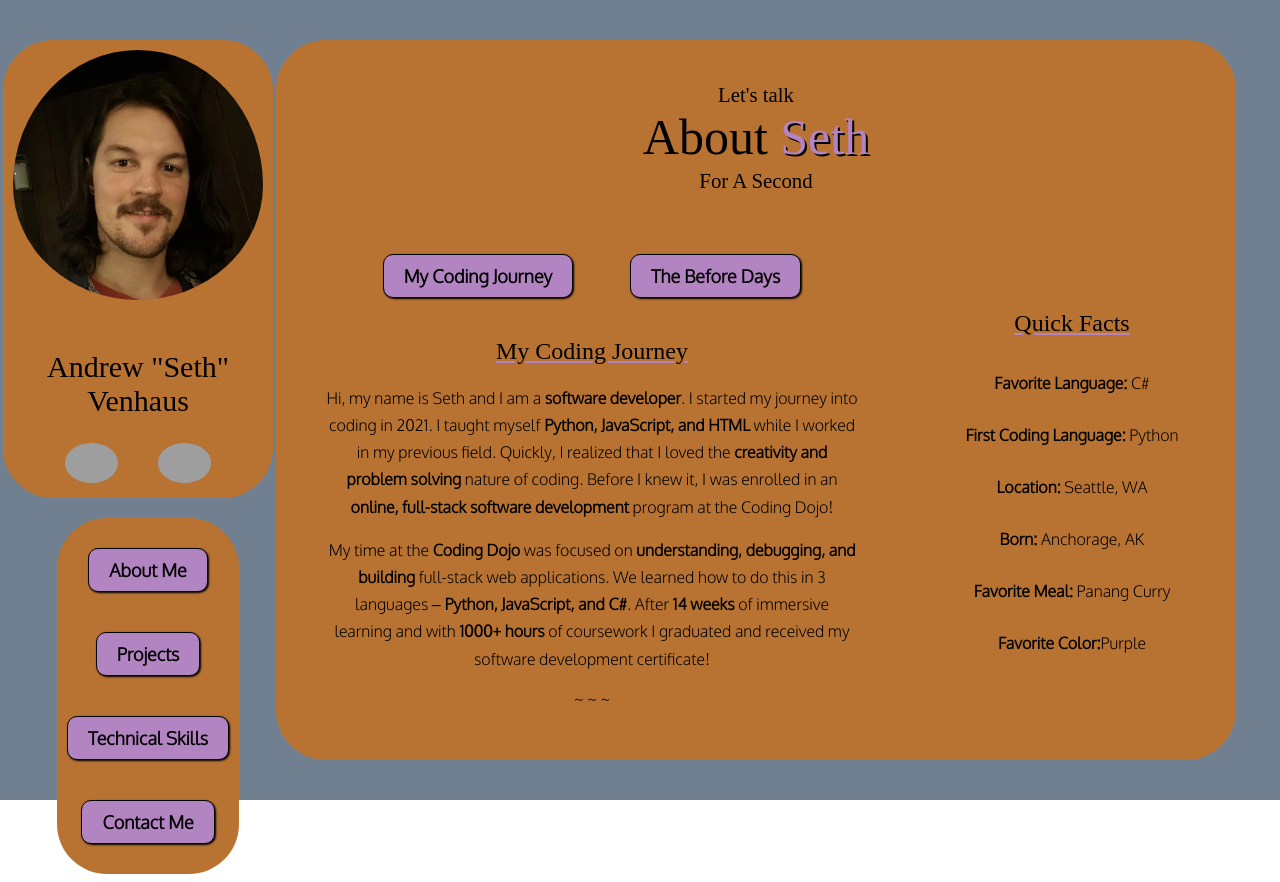
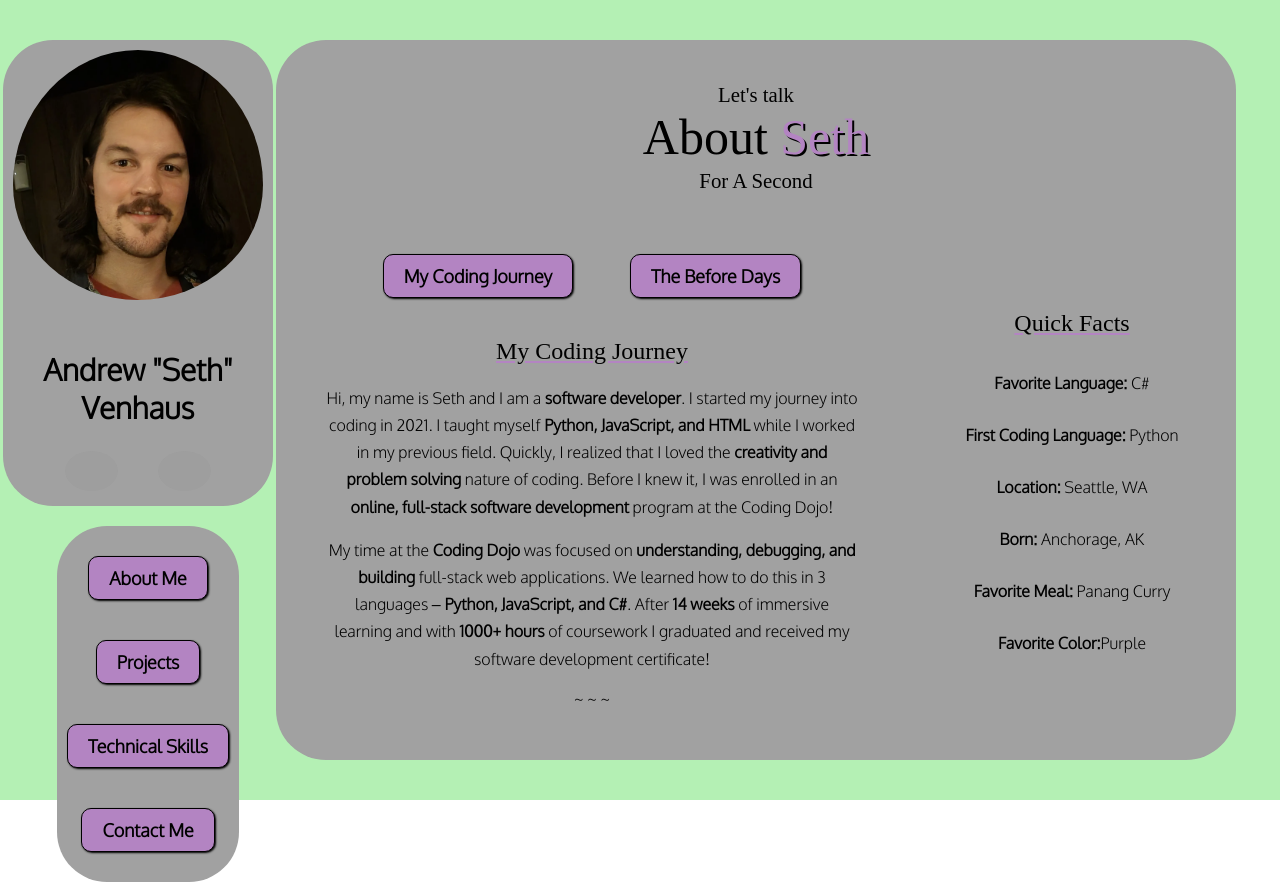
Before and after one commit to venhaus-seth/PortfolioWebsite, a React (Create React App) app: page / in a window 1280 px wide. Built offline with nearby package versions, Linux system fonts and the light colour scheme; grey boxes are pictures that could not be loaded; a web font is replaced by a local one.

Commit message:
adjust color scheme

```diff
--- a/src/App.css
+++ b/src/App.css
@@ -1,7 +1,14 @@
+:root {
+  --purple: #b384c2;
+  --copper: rgb(161, 161, 161);
+  /* --gray: #b87333; */
+  --gray: rgb(180, 240, 180);
+}
+
 .fontStyle {
   font-family: 'Oxygen', sans-serif;
 }
-
+purple
 .nameFont {
   font-family: 'Merienda One', cursive;
   font-weight: 100;
@@ -16,7 +23,7 @@
 .subHeaderFont {
   font-family: 'Merienda One', cursive;
   font-weight: 100;
-  text-decoration: underline #b384c2;
+  text-decoration: underline var(--purple);
 }
 
 .mainHeaderFont {
@@ -37,7 +44,7 @@ h1 {
 
 .MainPage {
   display: flex;
-  background-color: slategray;
+  background-color: var(--gray);
   height: 100vh;
   font-family: 'Oxygen', sans-serif;
 }
@@ -49,7 +56,7 @@ h1 {
   width: 75%;
   text-align: center;
   /* background-color: rgb(165, 165, 174); */
-  background-color: #b87333;
+  background-color: var(--copper);
 }
 
 
@@ -120,7 +127,7 @@ h1 {
 .LinksContainer {
   margin: 0px 0px 20px 40px;
   padding: 10px;
-  background-color: #b87333;
+  background-color: var(--copper);
   border-radius: 50px;
   display: flex;
   flex-direction: column;
@@ -140,7 +147,7 @@ h1 {
   text-align: center;
   font-size: 20px;
   width: auto;
-  background-color: #b87333;
+  background-color: var(--copper);
   border-radius: 50px;
 }
 
@@ -255,7 +262,7 @@ h1 {
   margin: 20px 0px 20px 0px;
   padding: 10px 20px 10px 20px;
   font-size: large;
-  background-color: #b384c2;
+  background-color: var(--purple);
   /* background-color: rgb(208, 181, 241); */
   border-radius: 10px;
   box-shadow: 1px 1px 2px black;
```
